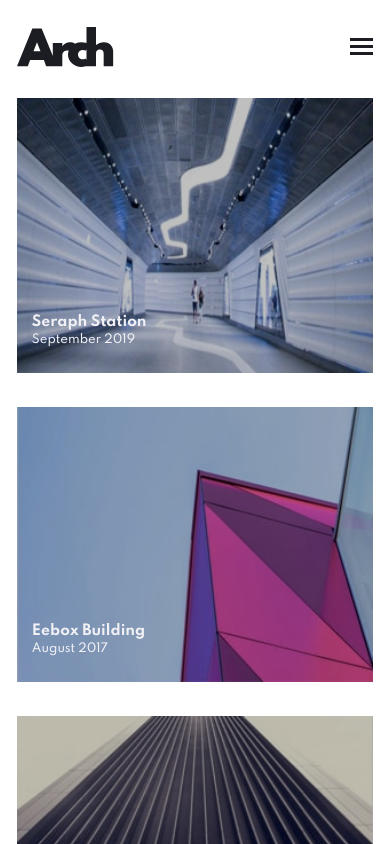
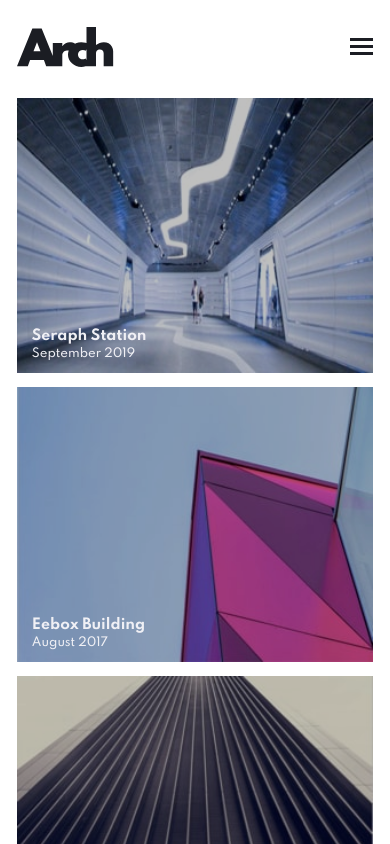
Before and after one commit to remilekun-hub/arch-studios, a React (Create React App) app: page /portfolio in a window 390 px wide. Shown: the top 844 px of the page. Built offline with nearby package versions, Linux system fonts and the light colour scheme.

Commit message:
margin fixed

```diff
--- a/src/styles/Portfolio.css
+++ b/src/styles/Portfolio.css
@@ -2,7 +2,7 @@
     position: relative;
     display: grid;
     grid-template-columns: repeat(3, 1fr);
-    gap: 20px;
+    column-gap: 1rem;
 }
 .portfolios-container .portfolio-item {
     cursor: pointer;
@@ -12,7 +12,9 @@
 }
 .portfolios-container .portfolio-image {
     width: 100%;
+    margin-bottom: 1rem;
     display: flex;
+    object-fit: cover;
     filter: brightness(.75);
 }
 .portfolios-container .portfolio-item:hover {
@@ -31,7 +33,5 @@
         display: flex;
         flex-direction: column;
     }
-    .portfolios-container .portfolio-item {
-        margin-bottom: 1rem;
-    }
+
 }
```
